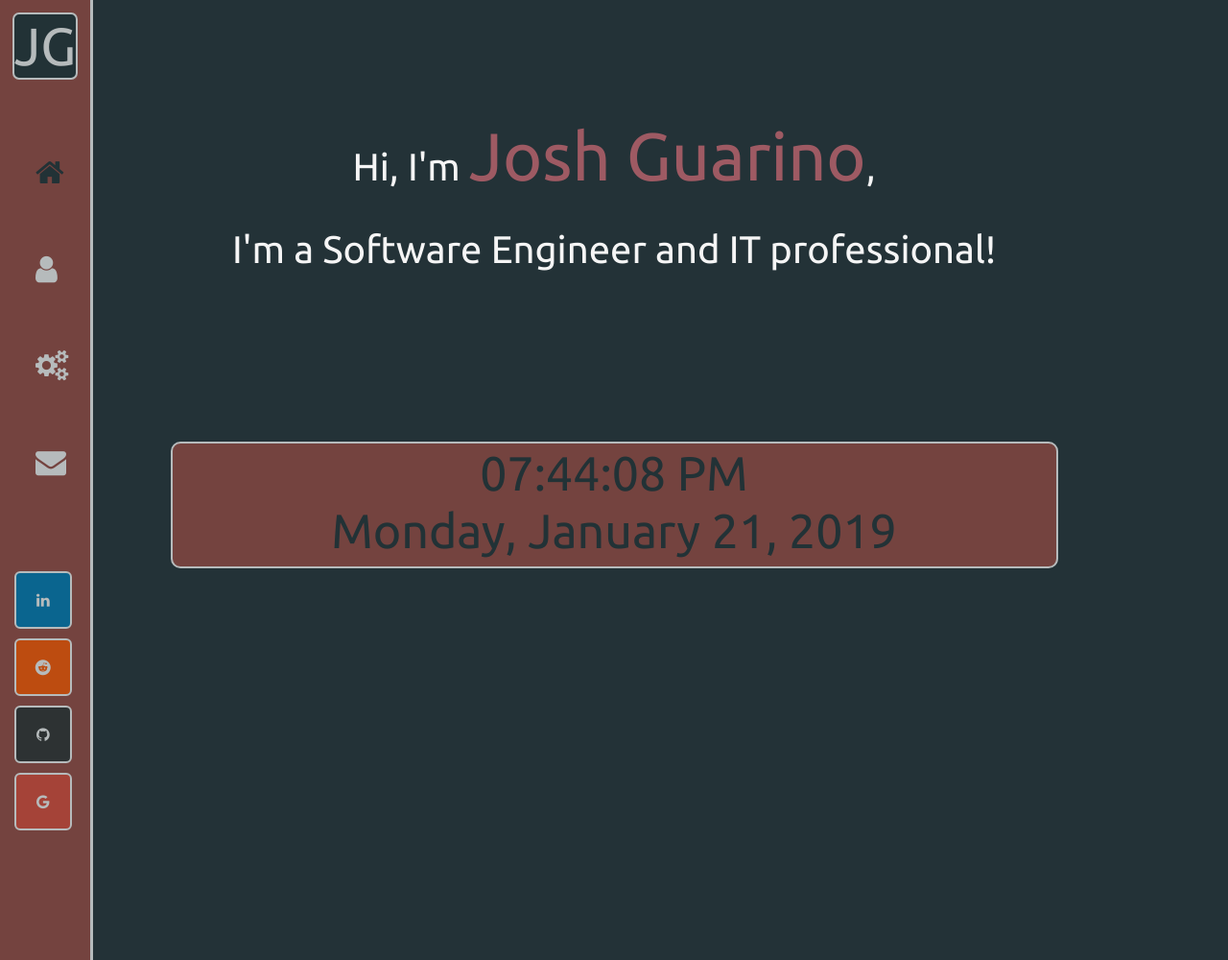
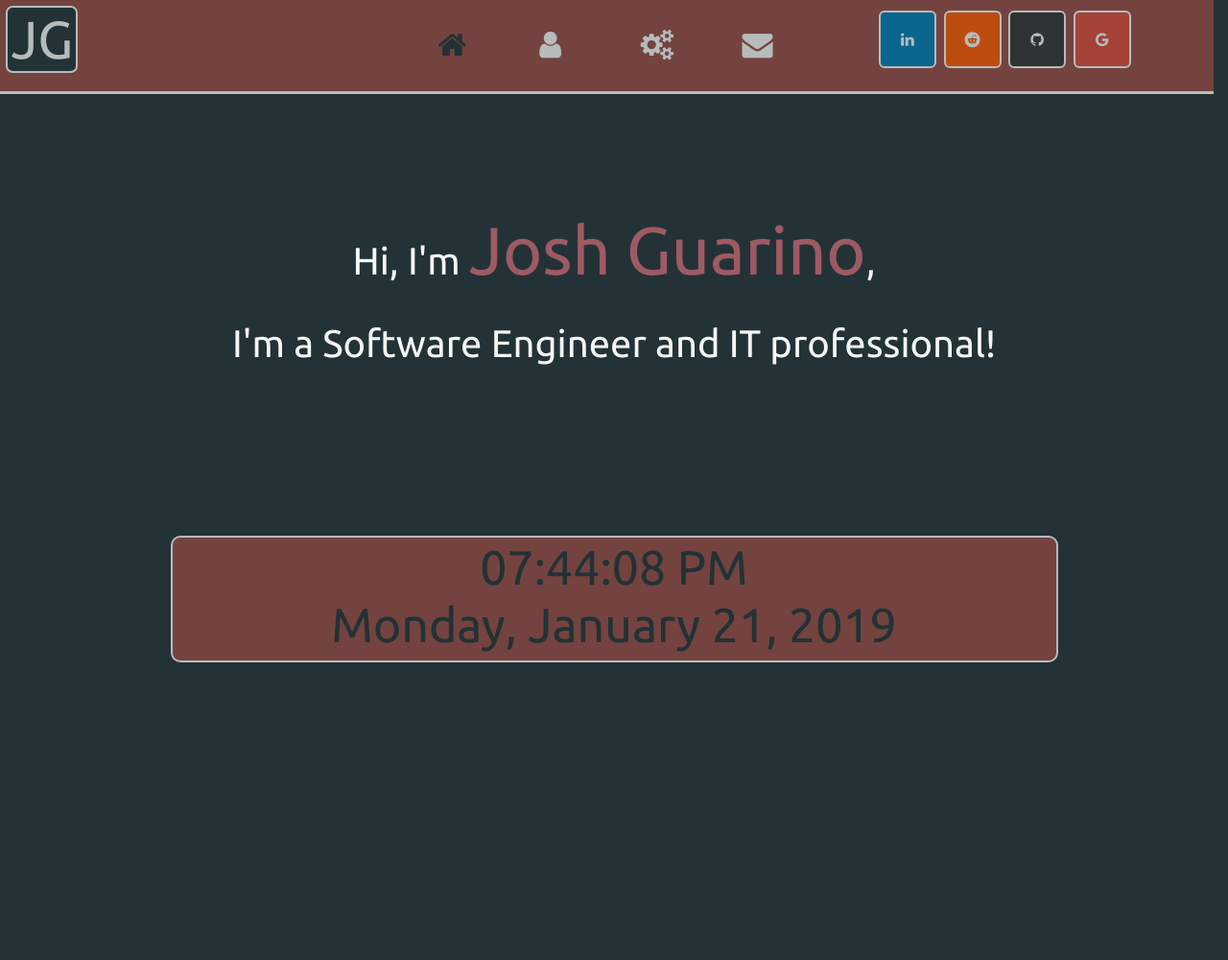
Before and after one commit to JoshGuarino/my_website, a Flask app: page / in a window 1280 px wide. Shown: the whole page at 96% size. After the commit the page ends 690 px from the top, so only its background shows below. Run offline with Flask 2, Linux system fonts and the light colour scheme; some libraries are stand-ins or nearby versions.

Commit message:
with top nav instead of side

```diff
--- a/static/css/styles.css
+++ b/static/css/styles.css
@@ -11,14 +11,10 @@ body{
 
 nav{
     background: #984b43;
-    width: null;
-    height: 1000px;
-    position: absolute;
-    top: 0;
-    min-height: 500px;
-    justify-content: center;
-    border-right:whitesmoke solid 3px;
-    padding: 1vw;
+    width: 100vw;
+    position: relative;
+    border-bottom:whitesmoke solid 3px;
+    padding: .5vw;
     opacity: .7;
 }
 
@@ -31,7 +27,7 @@ h1{ color: whitesmoke; font-size: 55px; }
 h2{ font-size: 40px;}
 h3{ width: 25vw; color: #9E5A63; font-size: 10vw; }
 
-#logo{ background-color: #233237; border-radius: 10%; border: 2px solid whitesmoke; opacity: 1; }
+#logo{ background-color: #233237; border-radius: 10%; border: 2px solid whitesmoke; opacity: 1; width: 75px;}
 #name{ font-size: 70px; color: #9E5A63; }
 #title{ padding: 15vh; }
 #texture{ z-index: -1; }
@@ -65,10 +61,10 @@ h3{ width: 25vw; color: #9E5A63; font-size: 10vw; }
 }
 
 #time{ font-size: 50px; }
-#page_link_home{ height: 75px; }
+/* #page_link_home{ height: 75px; }
 #page_link_about{ height: 75px; }
 #page_link_skills{ height: 75px; }
-#page_link_contact{ height: 75px; }
+#page_link_contact{ height: 75px; } */
 
 .fa{
     padding: 20px;
@@ -89,3 +85,8 @@ h3{ width: 25vw; color: #9E5A63; font-size: 10vw; }
 .fa-user{ border:none }
 .fa-cogs{ border:none }
 .fa-envelope{ border:none }
+
+
+/* div{border:solid black 5px;}
+
+span{border:solid black 5px;} */
--- a/templates/base.html
+++ b/templates/base.html
@@ -19,10 +19,43 @@
 <Body onload="startClock();">
 
     <div id="particles-js"></div>
-    <div id="nav" data-aos="fade-right" data-aos-duration="">
+    <div id="nav" data-aos="fade-down" data-aos-duration="">
 
-        <nav>
-            <a href="/" onclick=""><h1 id='logo'>JG</h1></a>
+        <nav class="row">
+            <span class="col-lg-4">
+                    <a href="/" onclick=""><h1 class="text-center" id='logo'>JG</h1></a>
+            </span>
+            <span id="page_link_home" class="nav_item text-center col-lg-1">
+                    <a href="/" onclick=""><span id="icon_home" class="fa fa-home fa-2x"></span><span id="text_home" style="display: none;"><br>Home</span></a>
+            </span>
+            <span id="page_link_about" class="nav_item text-center col-lg-1">
+                    <a href="/about" onclick=""><span id="icon_about" class="fa fa-user fa-2x"></span><span id="text_about" style="display: none;"><br>About</span></a>
+            </span>
+            <span id="page_link_skills" class="nav_item text-center col-lg-1">
+                    <a href="/skills" onclick=""><span id="icon_skills" class="fa fa-cogs fa-2x"></span><span id="text_skills" style="display: none;"><br>Skills</span></a>
+            </span>
+            <span id="page_link_contact" class="nav_item text-center col-lg-1">
+                    <a href="/contact" onclick=""><span id="icon_contact" class="fa fa-envelope fa-2x"></span><span id="text_contact" style="display: none;"><br>Contact</span></a>
+            </span>
+
+            <span class="col-lg-4 text-center">
+                <span class="nav_item">
+                    <a href="#" class="fa fa-linkedin"></a>
+                </span>
+                <span class="nav_item">
+                    <a href="#" class="fa fa-reddit"></a>
+                </span>
+                <span class="nav_item">
+                    <a href="#" class="fa fa-github"></a>
+                </span>
+                <span class="nav_item">
+                    <a href="#" class="fa fa-google"></a>
+                </span>
+            </span>
+
+
+
+            <!-- <a href="/" onclick=""><h1 id='logo'>JG</h1></a>
             <br><br>
             <span class="align-middle">
                     <div id="page_link_home" class="nav_item text-center">
@@ -57,7 +90,9 @@
             </div>
             <div class="nav_item">
                 <a href="#" class="fa fa-google"></a>
-            </div>
+            </div> -->
+
+
         </nav>
     </div>
     <div class="container">
--- a/templates/index.html
+++ b/templates/index.html
@@ -1,7 +1,7 @@
 {% extends 'base.html' %}
 
 {% block content %}
-    <div data-aos="fade-left"  data-aos-duration="" id="main" class="container">
+    <div data-aos="fade-up"  data-aos-duration="" id="main" class="container">
         <div class="row">
             <div id="title" class="col-sm-12 center-block text-center">
                 <h2>Hi, I'm <span id="name">Josh Guarino</span>,</h2><br>
```
